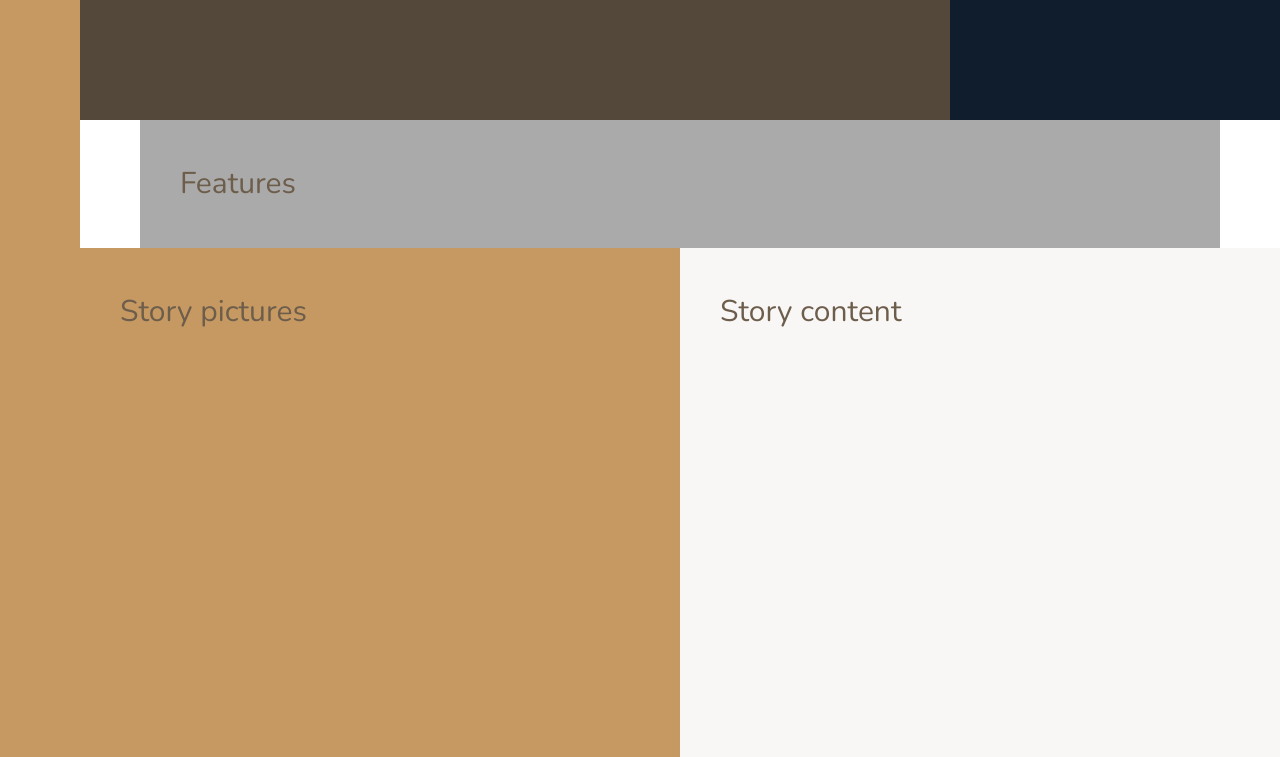
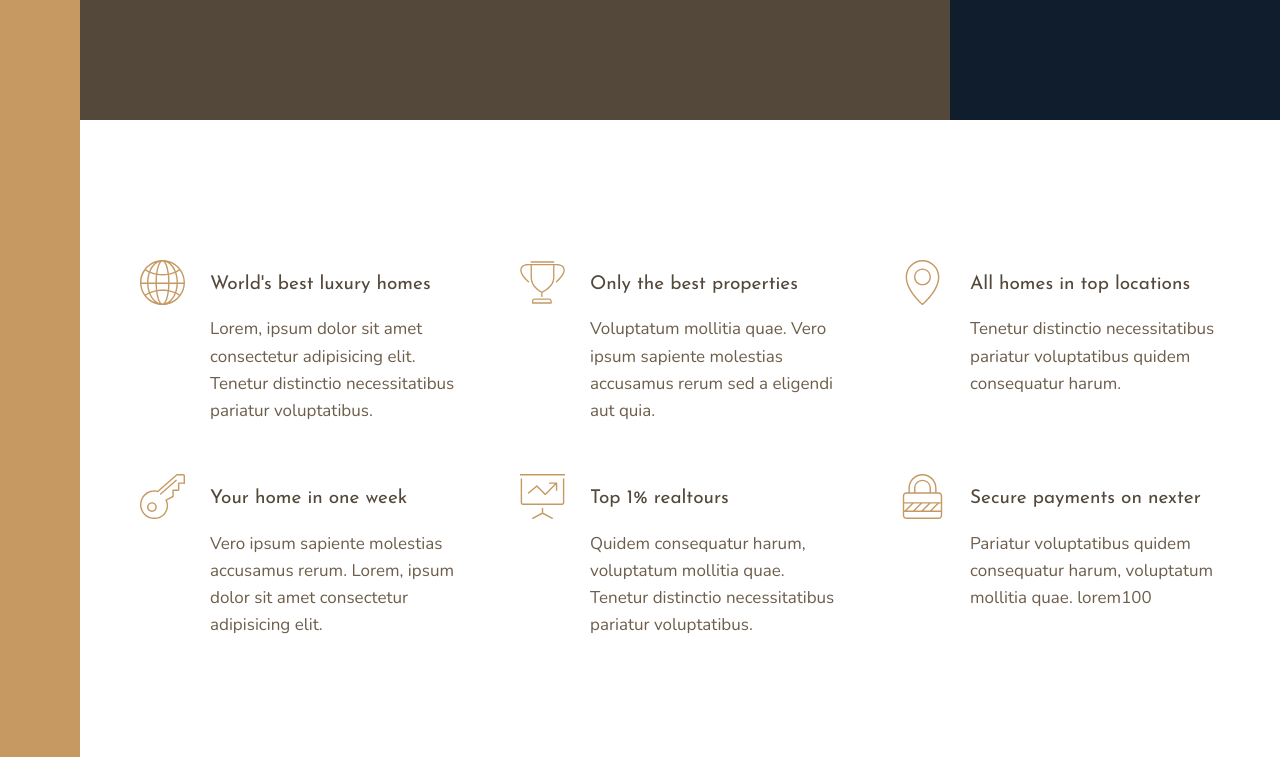
Before and after one commit to olivercastroteran/nexter, a website: page index.html in a window 1280 px wide. Shown: the part 520-1277 px from the top of the page. Drawn offline with nearby package versions, Linux system fonts and the light colour scheme.

Commit message:
features section finished

```diff
--- a/index.html
+++ b/index.html
@@ -28,7 +28,71 @@
     </div>
 
     <section class="features">
-      Features
+      <div class="feature">
+        <svg class="feature__icon">
+          <use xlink:href="img/sprite.svg#icon-global"></use>
+        </svg>
+        <h4 class="heading-4 heading-4--dark">World's best luxury homes</h4>
+        <p class="feature__text">
+          Lorem, ipsum dolor sit amet consectetur adipisicing elit. Tenetur
+          distinctio necessitatibus pariatur voluptatibus.
+        </p>
+      </div>
+
+      <div class="feature">
+        <svg class="feature__icon">
+          <use xlink:href="img/sprite.svg#icon-trophy"></use>
+        </svg>
+        <h4 class="heading-4 heading-4--dark">Only the best properties</h4>
+        <p class="feature__text">
+          Voluptatum mollitia quae. Vero ipsum sapiente molestias accusamus
+          rerum sed a eligendi aut quia.
+        </p>
+      </div>
+
+      <div class="feature">
+        <svg class="feature__icon">
+          <use xlink:href="img/sprite.svg#icon-map-pin"></use>
+        </svg>
+        <h4 class="heading-4 heading-4--dark">All homes in top locations</h4>
+        <p class="feature__text">
+          Tenetur distinctio necessitatibus pariatur voluptatibus quidem
+          consequatur harum.
+        </p>
+      </div>
+
+      <div class="feature">
+        <svg class="feature__icon">
+          <use xlink:href="img/sprite.svg#icon-key"></use>
+        </svg>
+        <h4 class="heading-4 heading-4--dark">Your home in one week</h4>
+        <p class="feature__text">
+          Vero ipsum sapiente molestias accusamus rerum. Lorem, ipsum dolor sit
+          amet consectetur adipisicing elit.
+        </p>
+      </div>
+
+      <div class="feature">
+        <svg class="feature__icon">
+          <use xlink:href="img/sprite.svg#icon-presentation"></use>
+        </svg>
+        <h4 class="heading-4 heading-4--dark">Top 1% realtours</h4>
+        <p class="feature__text">
+          Quidem consequatur harum, voluptatum mollitia quae. Tenetur distinctio
+          necessitatibus pariatur voluptatibus.
+        </p>
+      </div>
+
+      <div class="feature">
+        <svg class="feature__icon">
+          <use xlink:href="img/sprite.svg#icon-lock"></use>
+        </svg>
+        <h4 class="heading-4 heading-4--dark">Secure payments on nexter</h4>
+        <p class="feature__text">
+          Pariatur voluptatibus quidem consequatur harum, voluptatum mollitia
+          quae. lorem100
+        </p>
+      </div>
     </section>
 
     <div class="story__pictures">
--- a/sass/_base.scss
+++ b/sass/_base.scss
@@ -38,14 +38,7 @@ body {
   display: grid;
   grid-template-rows: 80vh min-content 40vw repeat(3, min-content);
   grid-template-columns:
-    [sidebar-start] 8rem [sidebar-end full-start] minmax(
-      6rem,
-      1fr
-    ) [center-start] repeat(8, [col-start] minmax(min-content, 14rem) [col-end])
+    [sidebar-start] 8rem [sidebar-end full-start] minmax(6rem, 1fr)
+    [center-start] repeat(8, [col-start] minmax(min-content, 14rem) [col-end])
     [center-end] minmax(6rem, 1fr) [full-end];
-
-  & > * {
-    padding: 40px;
-    font-size: 3rem;
-  }
 }
--- a/sass/_features.scss
+++ b/sass/_features.scss
@@ -1,4 +1,30 @@
 .features {
-  background-color: $color-grey-light-2;
   grid-column: center-start / center-end;
+
+  margin: 15rem 0;
+
+  display: grid;
+  //grid-template-columns: repeat(3, 1fr);
+  grid-template-columns: repeat(auto-fit, minmax(25rem, 1fr));
+  grid-gap: 6rem;
+  align-items: start;
 }
+
+.feature {
+  display: grid;
+  grid-template-columns: min-content 1fr;
+  grid-row-gap: 1.5rem;
+  grid-column-gap: 2.5rem;
+
+  &__icon {
+    fill: $color-primary;
+    width: 4.5rem;
+    height: 4.5rem;
+    grid-row: 1 / span 2;
+    transform: translateY(-1rem);
+  }
+
+  &__text {
+    font-size: 1.7rem;
+  }
+}
--- a/sass/_typography.scss
+++ b/sass/_typography.scss
@@ -0,0 +1,28 @@
+%heading {
+  font-family: $font-display;
+  font-weight: 400;
+}
+
+.heading-1 {
+  @extend %heading;
+}
+
+.heading-2 {
+  @extend %heading;
+}
+
+.heading-3 {
+  @extend %heading;
+}
+
+.heading-4 {
+  @extend %heading;
+  font-size: 1.9rem;
+
+  &--light {
+    color: $color-grey-light-1;
+  }
+  &--dark {
+    color: $color-grey-dark-1;
+  }
+}
```
Also changed, not shown: css/style.css.
